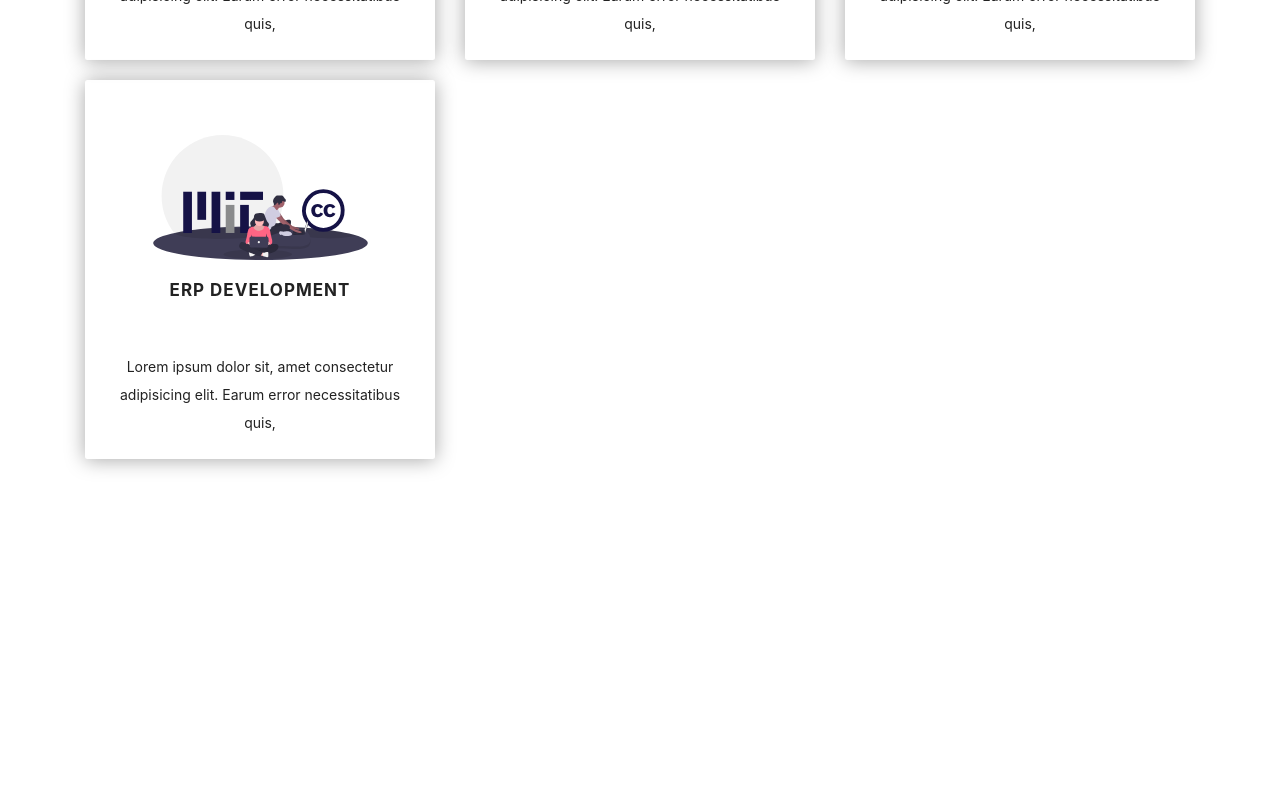
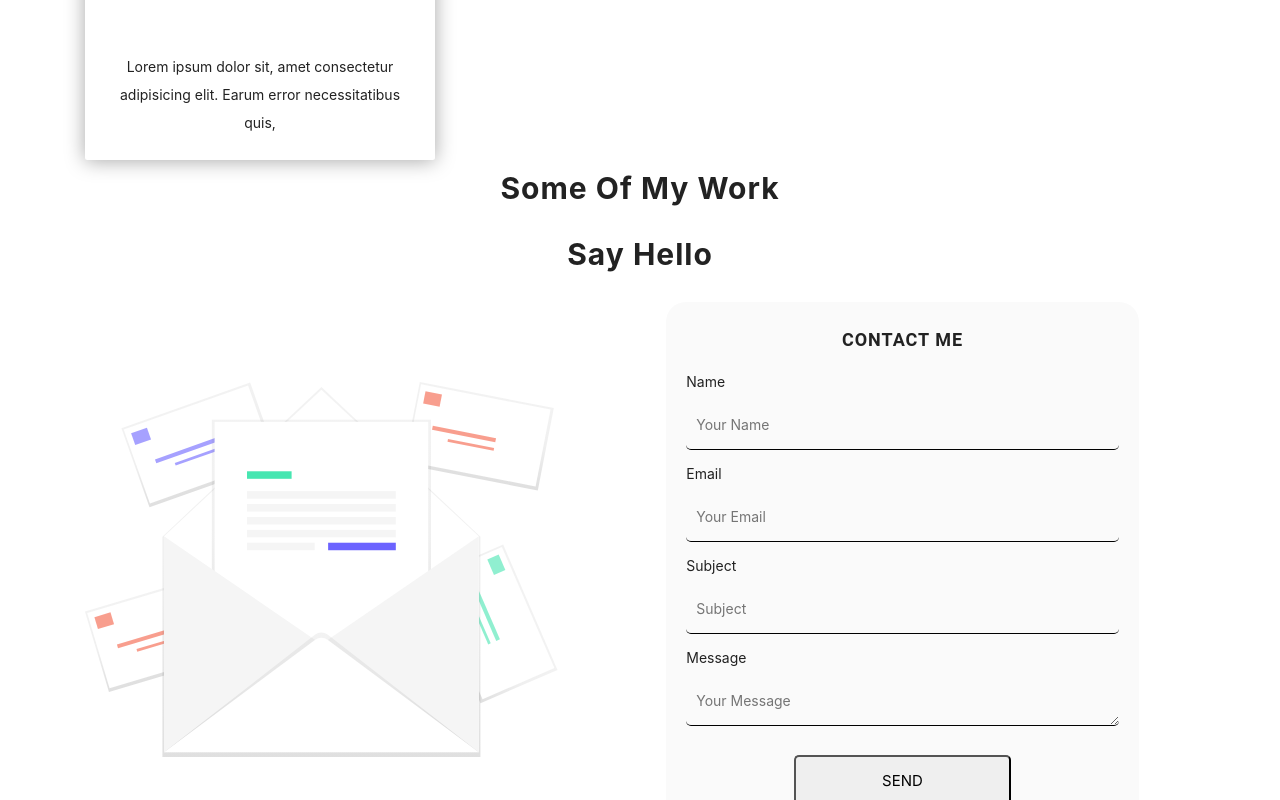
Before and after one commit to The-macharia/react-portfolio, a React (Create React App) app: page / in a window 1280 px wide. Shown: the part 2000-2800 px from the top of the page. Built offline with nearby package versions, Linux system fonts and the light colour scheme.

Commit message:
feat:add footer

```diff
--- a/src/App.js
+++ b/src/App.js
@@ -26,10 +26,6 @@ import { ReactComponent as GitLogo } from "./assets/git.svg";
 import { ReactComponent as LinuxLogo } from "./assets/linux.svg";
 import { ReactComponent as SshLogo } from "./assets/ssh.svg";
 import { ReactComponent as WebpackLogo } from "./assets/webpack.svg";
-import { ReactComponent as AppLogo } from "./assets/app.svg";
-import { ReactComponent as WebLogo } from "./assets/web.svg";
-import { ReactComponent as ErpLogo } from "./assets/erp.svg";
-import { ReactComponent as ResponsiveLogo } from "./assets/responsive.svg";
 
 class App extends Component {
   state = {
@@ -84,32 +80,7 @@ class App extends Component {
         ],
       },
     ],
-    services: [
-      {
-        icon: <ResponsiveLogo style={{ width: "100%", height: "50%" }} />,
-        title: "Responsive Web design",
-        text:
-          "Lorem ipsum dolor sit, amet consectetur adipisicing elit. Earum error necessitatibus quis,",
-      },
-      {
-        icon: <WebLogo style={{ width: "100%", height: "50%" }} />,
-        title: "Web development",
-        text:
-          "Lorem ipsum dolor sit, amet consectetur adipisicing elit. Earum error necessitatibus quis,",
-      },
-      {
-        icon: <AppLogo style={{ width: "100%", height: "50%" }} />,
-        title: "Mobile Apps Development",
-        text:
-          "Lorem ipsum dolor sit, amet consectetur adipisicing elit. Earum error necessitatibus quis,",
-      },
-      {
-        icon: <ErpLogo style={{ width: "100%", height: "50%" }} />,
-        title: "eRP Development",
-        text:
-          "Lorem ipsum dolor sit, amet consectetur adipisicing elit. Earum error necessitatibus quis,",
-      },
-    ],
+    social: ["twitter", "dev"],
   };
 
   hideBackdropToggler = () =>
@@ -128,11 +99,11 @@ class App extends Component {
             about={this.state.about}
             programming={this.state.programming}
           />
-          <Services services={this.state.services} />
+          <Services />
           <Projects />
           <Contact form={this.state.form} />
         </main>
-        <Footer />
+        <Footer links={this.state.links} />
 
         <Global
           styles={css`
@@ -153,8 +124,8 @@ class App extends Component {
 
             section,
             header,
-            .container,
-            .container-fluid {
+            ${"" /* .container,
+            .container-fluid */} {
               min-height: 100vh;
               ${"" /* Check on this styles later, they might cause issues */}
               display: flex;
@@ -197,13 +168,20 @@ class App extends Component {
               border: none !important;
             }
 
+            footer {
+              display: flex;
+              align-items: center;
+              height: 30rem;
+              background-image: linear-gradient(135deg, #000410, #0a1535);
+            }
+
             ${"" /* MEDIA QUERIES */}
 
             @media (max-width: 600px) {
               section,
               header,
-              .container,
-              .container-fluid {
+              ${"" /* .container,
+              .container-fluid  */} {
                 min-height: 100vh;
               }
               .svg-box {
--- a/src/components/Form/Form.js
+++ b/src/components/Form/Form.js
@@ -41,6 +41,7 @@ const Form = (props) => {
     }
     label {
       line-height: 200%;
+      text-transform: capitalize;
     }
     button {
       padding: 1rem 2rem;
@@ -57,21 +58,23 @@ const Form = (props) => {
     }
   `;
 
+  const inputs = Object.entries(props.form).map((el) => (
+    <div key={el[0]}>
+      <label htmlFor={el[1].config.id}>{el[1].config.id}</label>
+      <Input
+        type={el[1].type}
+        elementType={el[1].el}
+        config={el[1].config}
+        changed={props.changed}
+        value={el[1].value}
+      />
+    </div>
+  ));
+
   return (
-    <StyledForm onSubmit={(e) => e.preventDefault()}>
+    <StyledForm onSubmit={props.submitHandler}>
       <h5>Contact Me</h5>
-      {props.form.map((element) => (
-        <div key={element.config.id}>
-          <label htmlFor={element.config.id}>{element.config.id}</label>
-          <Input
-            type={element.type}
-            elementType={element.el}
-            config={element.config}
-            changed={props.changed}
-            value={element.value}
-          />
-        </div>
-      ))}
+      {inputs}
       <button type="submit">Send</button>
     </StyledForm>
   );
--- a/src/containers/Contact.js
+++ b/src/containers/Contact.js
@@ -9,65 +9,68 @@ import { ReactComponent as MailLogo } from "../assets/mail.svg";
 
 class Contact extends Component {
   state = {
-    form: [
-      {
+    form: {
+      name: {
         el: "input",
         type: "text",
         value: "",
         config: {
           placeholder: "Your Name",
-          id: "Name",
+          id: "name",
         },
         validation: {
           required: true,
           min: 4,
         },
       },
-      {
+      email: {
         el: "input",
         value: "",
         type: "email",
         config: {
           placeholder: "Your Email",
-          id: "Email",
+          id: "email",
         },
         validation: {
           required: true,
           min: 4,
         },
       },
-      {
+      subject: {
         el: "input",
         value: "",
         type: "text",
         config: {
           placeholder: "Subject",
-          id: "Subject",
+          id: "subject",
         },
       },
-      {
+      message: {
         el: "textarea",
         value: "",
         type: "text",
         config: {
           rows: 1,
           placeholder: "Your Message",
-          id: "Message",
+          id: "message",
         },
         validation: {
           required: true,
           min: 4,
         },
       },
-    ],
+    },
   };
 
-  onchangeHandler = (e, input) => {
-    console.log(input);
-
+  onChangeHandler = (e) => {
     const updatedForm = this.state.form;
+    updatedForm[e.target.id] = {
+      ...updatedForm[e.target.id],
+      value: e.target.value,
+    };
     this.setState({ form: updatedForm });
   };
+
   onsubmitHandler = (e) => {
     e.preventDefault();
   };
@@ -77,7 +80,7 @@ class Contact extends Component {
       <section id="contact" style={{}}>
         <Heading title="Say Hello" mb="3rem" />
         <Container>
-          <Row>
+          <Row style={{ width: "100%" }}>
             <Col md={6}>
               <MailLogo style={{ width: "90%" }} />
             </Col>
@@ -85,7 +88,7 @@ class Contact extends Component {
               <Form
                 form={this.state.form}
                 submitHandler={this.onsubmitHandler}
-                changed={(e, input) => this.onchangeHandler(e, input)}
+                changed={this.onChangeHandler}
               />
             </Col>
           </Row>
--- a/src/containers/Footer.js
+++ b/src/containers/Footer.js
@@ -1,8 +1,30 @@
 import React from "react";
 import "bootstrap/dist/css/bootstrap.css";
+import Row from "react-bootstrap/Row";
+import Container from "react-bootstrap/Container";
+import Col from "react-bootstrap/Col";
+import Links from "../components/Navigation/Links";
+import Heading from "../components/Heading";
 
-const Footer = () => {
-  return <footer></footer>;
+const Footer = (props) => {
+  return (
+    <footer>
+      <Container>
+        <Row style={{ width: "100%" }}>
+          <Col>
+            <Heading title={"Site Map"} />
+            <Links links={props.links} flex={"row"} />
+          </Col>
+          <Col>
+            <Heading title={"Let's get social"} />
+          </Col>
+        </Row>
+        <Row style={{ width: "100%" }}>
+          <p style={{ margin: "0 auto" }}>Made By Me With :heart</p>
+        </Row>
+      </Container>
+    </footer>
+  );
 };
 
 export default Footer;
--- a/src/containers/Services.js
+++ b/src/containers/Services.js
@@ -1,4 +1,4 @@
-import React from "react";
+import React, { Component } from "react";
 import "bootstrap/dist/css/bootstrap.css";
 import Heading from "../components/Heading";
 import Container from "react-bootstrap/Container";
@@ -6,14 +6,47 @@ import "bootstrap/dist/css/bootstrap.min.css";
 import Row from "react-bootstrap/Row";
 import Col from "react-bootstrap/Col";
 import { ServiceCard } from "../components/Card";
+import { ReactComponent as AppLogo } from "../assets/app.svg";
+import { ReactComponent as WebLogo } from "../assets/web.svg";
+import { ReactComponent as ErpLogo } from "../assets/erp.svg";
+import { ReactComponent as ResponsiveLogo } from "../assets/responsive.svg";
 
-const Services = (props) => {
+class Services extends Component {
+  state = {
+    services: [
+      {
+        icon: <ResponsiveLogo style={{ width: "100%", height: "50%" }} />,
+        title: "Responsive Web design",
+        text:
+          "Lorem ipsum dolor sit, amet consectetur adipisicing elit. Earum error necessitatibus quis,",
+      },
+      {
+        icon: <WebLogo style={{ width: "100%", height: "50%" }} />,
+        title: "Web development",
+        text:
+          "Lorem ipsum dolor sit, amet consectetur adipisicing elit. Earum error necessitatibus quis,",
+      },
+      {
+        icon: <AppLogo style={{ width: "100%", height: "50%" }} />,
+        title: "Mobile Apps Development",
+        text:
+          "Lorem ipsum dolor sit, amet consectetur adipisicing elit. Earum error necessitatibus quis,",
+      },
+      {
+        icon: <ErpLogo style={{ width: "100%", height: "50%" }} />,
+        title: "eRP Development",
+        text:
+          "Lorem ipsum dolor sit, amet consectetur adipisicing elit. Earum error necessitatibus quis,",
+      },
+    ],
+  };
+  render() {
     return (
       <section id="services">
         <Container>
           <Heading title="What I Do" mb={"3rem"} />
           <Row>
-          {props.services.map((service) => (
+            {this.state.services.map((service) => (
               <Col sm={6} md={4} key={service.title}>
                 <ServiceCard
                   title={service.title}
@@ -26,6 +59,6 @@ const Services = (props) => {
         </Container>
       </section>
     );
-};
-
+  }
+}
 export default Services;
```
Lines whose indentation alone changed are shown as unchanged.
